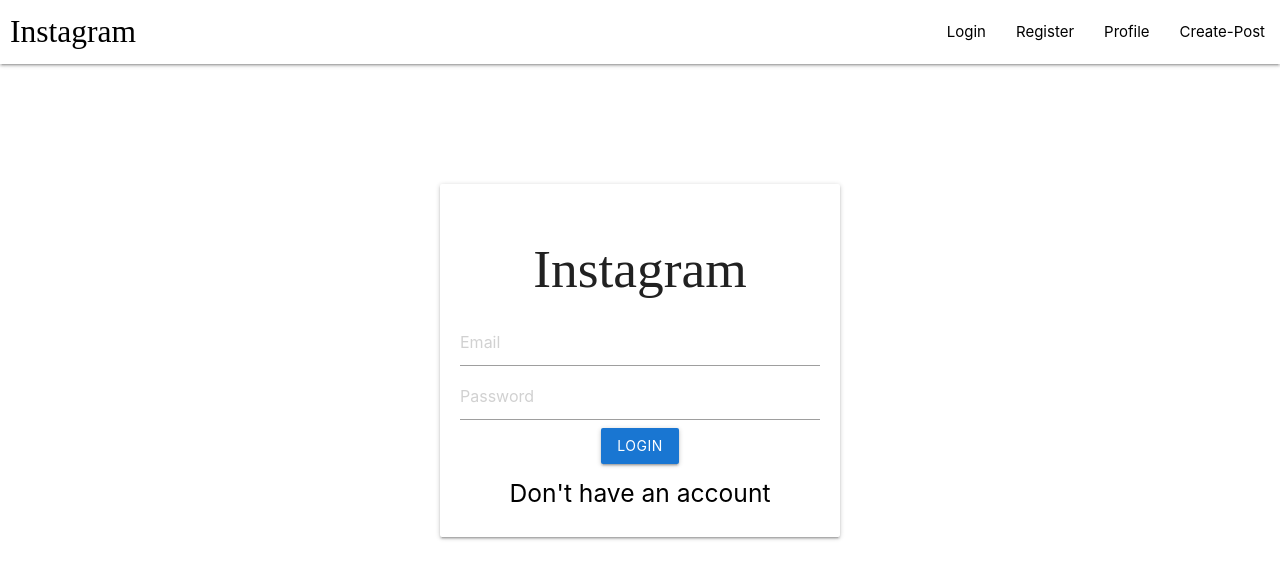
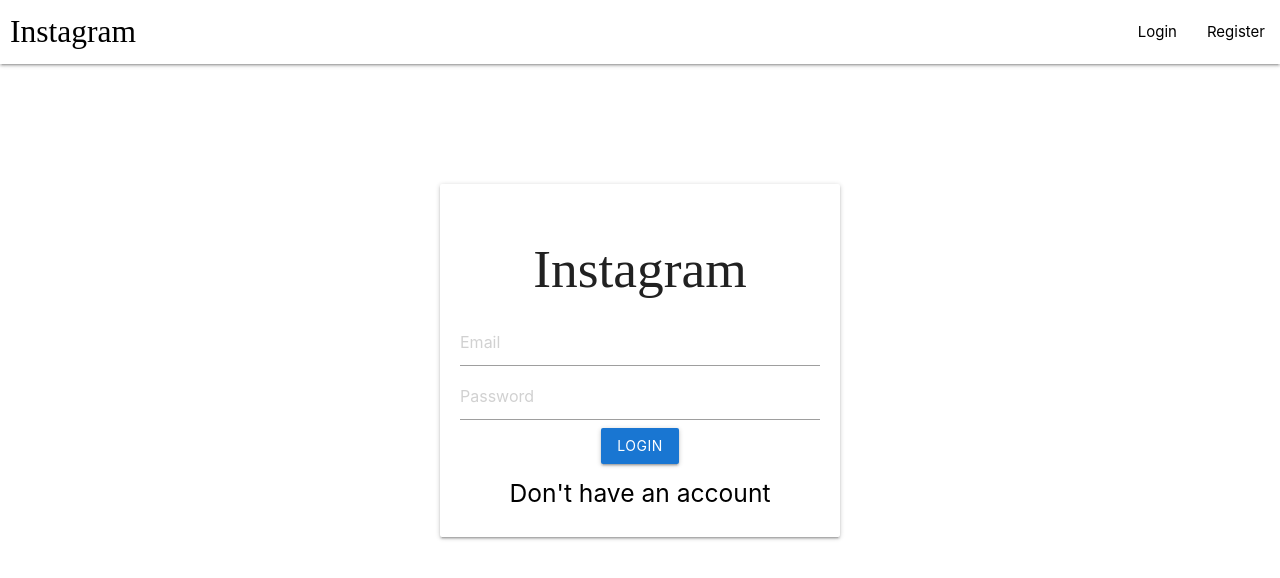
Before and after one commit to Tuhsarshrivastav/MERN_Instagram_clone, a React (Create React App) app in the folder client/: page /login in a window 1280 px wide. Shown: the top 578 px of the page. Built offline with nearby package versions, Linux system fonts and the light colour scheme; a web font is replaced by a local one.

Commit message:
add protected navbar

```diff
--- a/client/src/components/Navbar.js
+++ b/client/src/components/Navbar.js
@@ -1,26 +1,39 @@
 import React from "react";
+import { useContext } from "react";
 import { Link } from "react-router-dom";
+import { UserContext } from "../App";
 
 const Navbar = () => {
+  const { state, dispatch } = useContext(UserContext);
+  const renderList = () => {
+    if (state) {
+      return [
+        <li>
+          <Link to="profile">Profile</Link>
+        </li>,
+        <li>
+          <Link to="create">Create-Post</Link>
+        </li>,
+      ];
+    } else {
+      return [
+        <li>
+          <Link to="login">Login</Link>
+        </li>,
+        <li>
+          <Link to="register">Register</Link>
+        </li>,
+      ];
+    }
+  };
   return (
     <nav>
       <div className="nav-wrapper white" style={{ color: "black" }}>
-        <Link to="/" className="brand-logo left logo">
+        <Link to={state ? "/" : "/login"} className="brand-logo left logo">
           Instagram
         </Link>
         <ul id="nav-mobile" className="right">
-          <li>
-            <Link to="login">Login</Link>
-          </li>
-          <li>
-            <Link to="register">Register</Link>
-          </li>
-          <li>
-            <Link to="profile">Profile</Link>
-          </li>
-          <li>
-            <Link to="create">Create-Post</Link>
-          </li>
+          {renderList()}
         </ul>
       </div>
     </nav>
```
